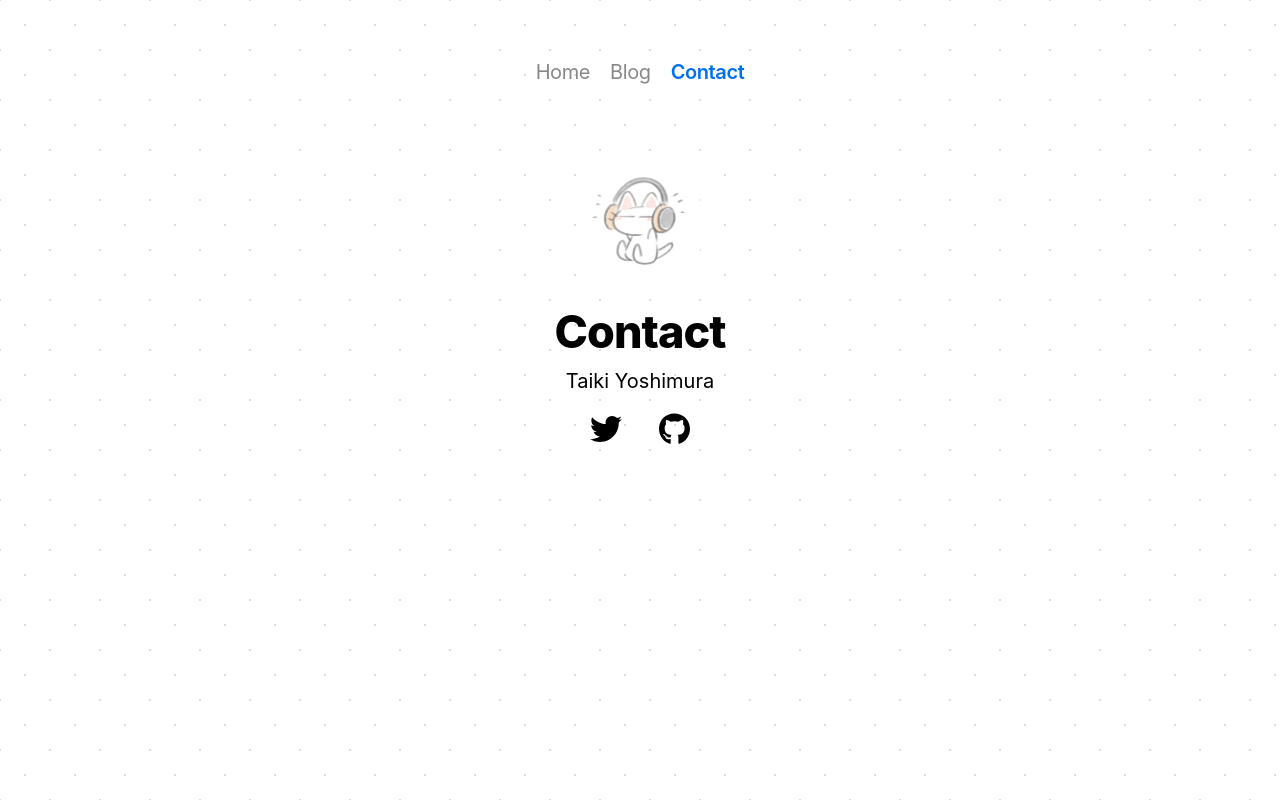
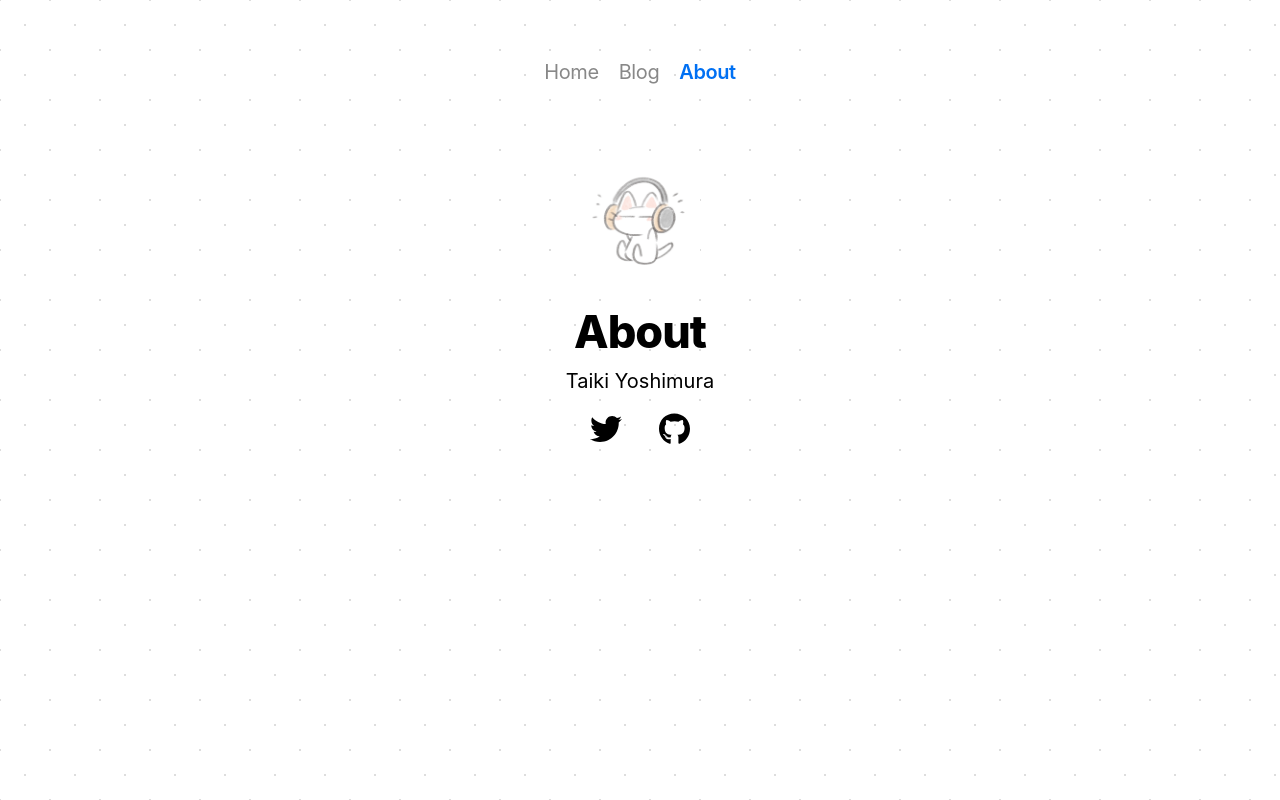
Before and after one commit to yossy/notion-blog, a Next.js app: page /contact in a window 1280 px wide. Built offline with nearby package versions, Linux system fonts and the light colour scheme.

Commit message:
Contact→Aboutに変更

```diff
--- a/src/components/header.tsx
+++ b/src/components/header.tsx
@@ -7,7 +7,7 @@ import styles from '../styles/header.module.css'
 const navItems: { label: string; page?: string; link?: string }[] = [
   { label: 'Home', page: '/' },
   { label: 'Blog', page: '/blog' },
-  { label: 'Contact', page: '/contact' },
+  { label: 'About', page: '/contact' },
 ]
 
 const ogImageUrl = 'https://notion-blog.now.sh/og-image.png'
--- a/src/pages/contact.tsx
+++ b/src/pages/contact.tsx
@@ -28,7 +28,7 @@ export default () => (
         <img src="/music-cat.jpg" alt="avatar with music-cat" height={60} />
       </div>
 
-      <h1 style={{ marginTop: 0 }}>Contact</h1>
+      <h1 style={{ marginTop: 0 }}>About</h1>
 
       <div className={contactStyles.name}>
         Taiki Yoshimura
```
